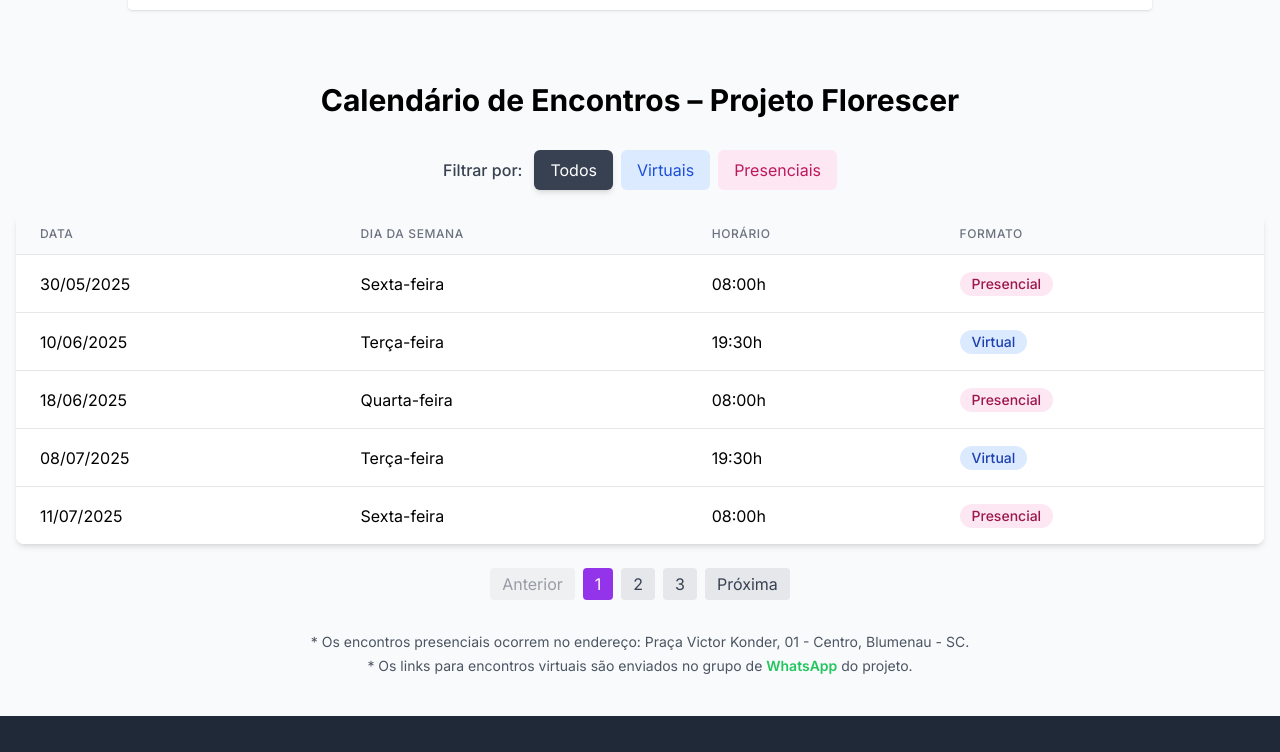
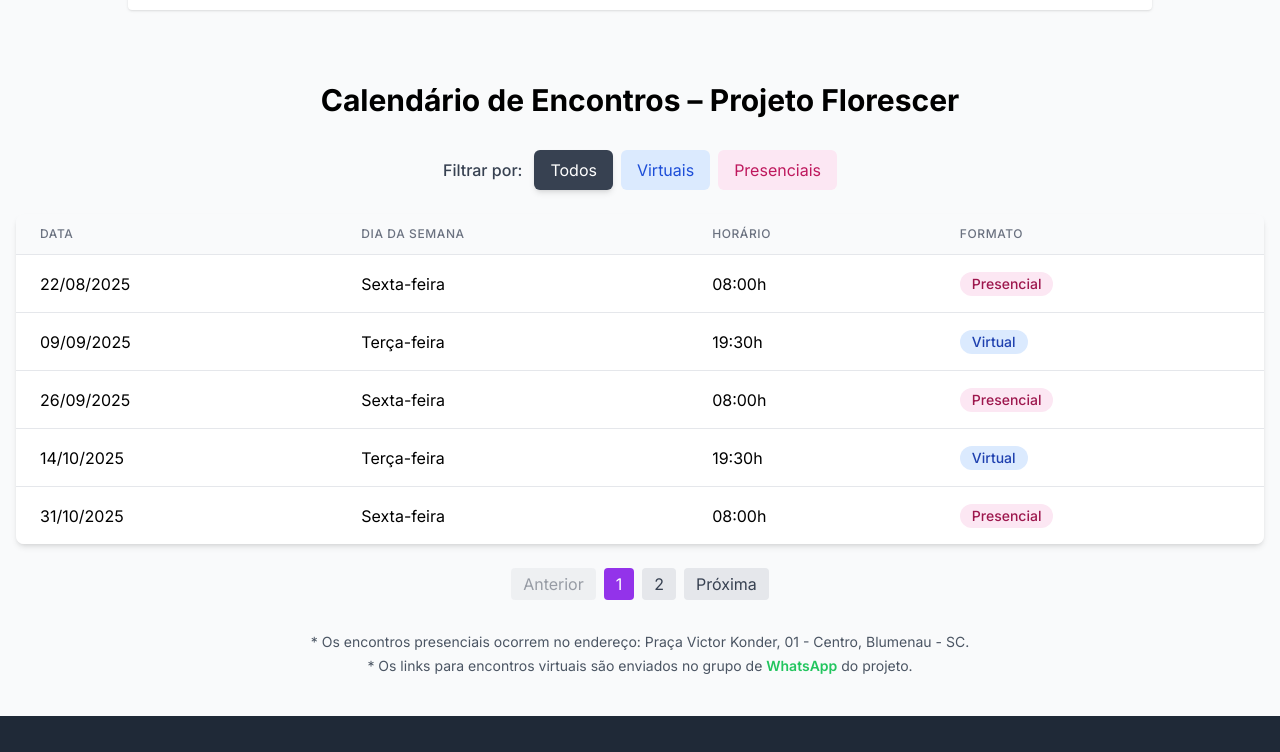
Before and after one commit to Daniely-Losi/projeto-florescer, a React (Vite) app: page / in a window 1280 px wide. Shown: the part 642-1394 px from the top of the page. Built offline with nearby package versions, Linux system fonts and the light colour scheme.

Commit message:
Update events.ts
Alteração de datas

```diff
--- a/src/data/events.ts
+++ b/src/data/events.ts
@@ -2,45 +2,10 @@ import { Event } from '../types';
 
 // Mock data for events
 export const events: Event[] = [
-  {
-    id: 1,
-    date: '2025-05-30',
-    time: '08:00',
-    format: 'Presencial'
-  },
-  {
-   id: 2,
-    date: '2025-06-10',
-    time: '19:30',
-    format: 'Virtual'
-  },
-  {
-   id: 3,
-    date: '2025-06-18',
-    time: '08:00',
-    format: 'Presencial'
-  },
-  {
-   id: 4,
-    date: '2025-07-08',
-    time: '19:30',
-    format: 'Virtual'
-  },
-  {
-   id: 5,
-    date: '2025-07-11',
-    time: '08:00',
-    format: 'Presencial'
-  },
-  {
-   id: 6,
-    date: '2025-08-12',
-    time: '19:30',
-    format: 'Virtual'
-  },
+
   {
    id: 7,
-    date: '2025-08-29',
+    date: '2025-08-22',
     time: '08:00',
     format: 'Presencial'
   },
```
